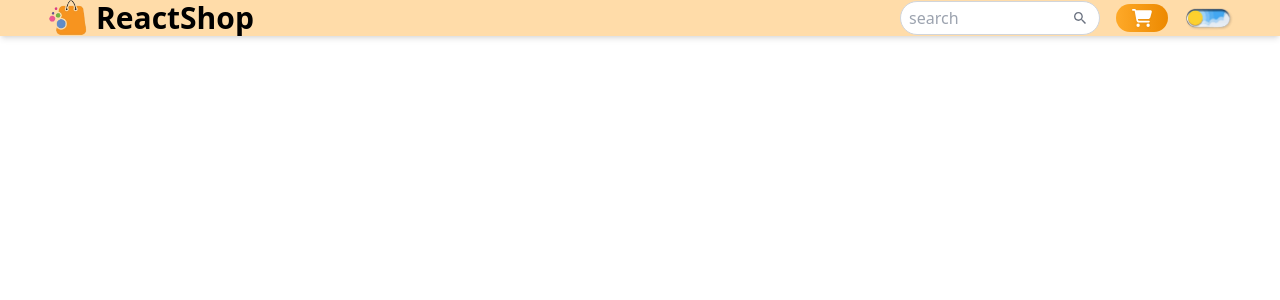
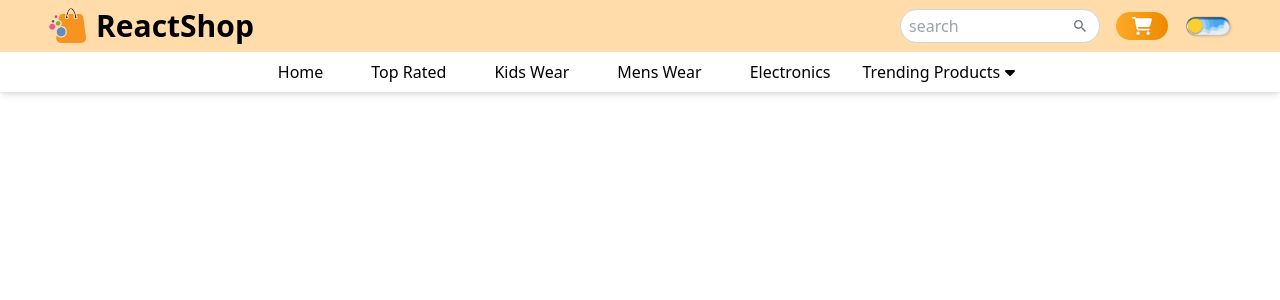
Before and after one commit to tu1511/ReactShop, a React (Vite) app: page / in a window 1280 px wide. Shown: the top 300 px of the page. Built offline with nearby package versions, Linux system fonts and the light colour scheme.

Commit message:
style: add navbar and switch mode

```diff
--- a/src/components/Navbar/Navbar.jsx
+++ b/src/components/Navbar/Navbar.jsx
@@ -2,14 +2,60 @@
 import React from "react";
 import Logo from "../../assets/logo.png";
 import { IoMdSearch } from "react-icons/io";
-import { FaCartShopping } from "react-icons/fa6";
+import { FaCaretDown, FaCartShopping } from "react-icons/fa6";
 import DarkMode from "./DarkMode";
+
+const Menu = [
+  {
+    id: 1,
+    name: "Home",
+    link: "/#",
+  },
+  {
+    id: 2,
+    name: "Top Rated",
+    link: "/#services",
+  },
+  {
+    id: 3,
+    name: "Kids Wear",
+    link: "/#",
+  },
+  {
+    id: 3,
+    name: "Mens Wear",
+    link: "/#",
+  },
+  {
+    id: 3,
+    name: "Electronics",
+    link: "/#",
+  },
+];
+
+const DropdownLinks = [
+  {
+    id: 1,
+    name: "Trending Products",
+    link: "/#",
+  },
+  {
+    id: 2,
+    name: "Best Selling",
+    link: "/#",
+  },
+  {
+    id: 3,
+    name: "Top Rated",
+    link: "/#",
+  },
+];
 
 const Navbar = () => {
   return (
     <div className="shadow-md bg-white dark:bg-gray-900 dark:text-white duration-200 relative z-40">
       {/* upper Navbar */}
-      <div className="bg-primary/40 py-3 sm:py-0">
+      <div className="bg-primary/40 py-2">
         <div className="container flex justify-between items-center">
           <div>
             <a href="#" className="font-bold text-2xl sm:text-3xl flex gap-2">
@@ -27,7 +73,7 @@
                 className="w-[200px] sm:w-[200px] group-hover:w-[300px]
               transition-all duration-300 rounded-full border
               border-gray-300 px-2 py-1 focus:outline-none focus:border-1
-              focus:border-primary"
+              focus:border-primary dark:border-gray-500 dark:bg-gray-800"
               />
               <IoMdSearch
                 className="text-gray-500 group-hover:text-primary absolute
@@ -60,7 +106,48 @@
         </div>
       </div>
       {/* lower Navbar */}
-      <div></div>
+      <div className="flex justify-center">
+        <ul className="sm:flex hidden items-center gap-4">
+          {Menu.map((data) => (
+            <li key={data.id}>
+              <a
+                href={data.link}
+                className="inline-block px-4 hover:text-primary duration-200"
+              >
+                {data.name}
+              </a>
+            </li>
+          ))}
+          {/* Simple Dropdown and Links */}
+          <li className=" group relative cursor-pointer">
+            <a href="#" className="flex items-center gap-[2px] py-2">
+              Trending Products
+              <span>
+                <FaCaretDown className="transition-all duration-200 group-hover:rotate-180" />
+              </span>
+            </a>
+            <div
+              className="absolute z-[999] hidden
+            group-hover:block w-[200px] rounded-md bg-white p-2
+            text-black shadow-md"
+            >
+              <ul>
+                {DropdownLinks.map((data) => (
+                  <li key={data.id}>
+                    <a
+                      href={data.link}
+                      className="inline-block w-full rounded-md p-2
+                    hover:bg-primary/20 "
+                    >
+                      {data.name}
+                    </a>
+                  </li>
+                ))}
+              </ul>
+            </div>
+          </li>
+        </ul>
+      </div>
     </div>
   );
 };
```
